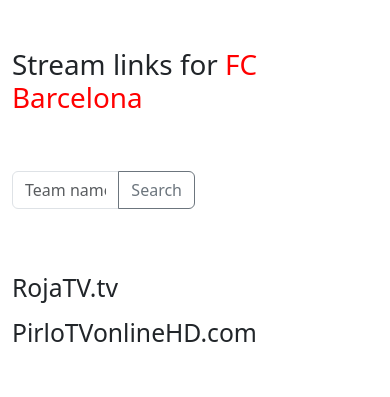
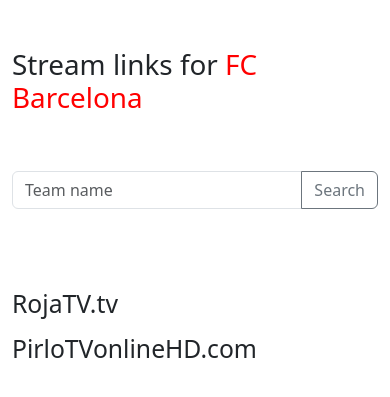
Before and after one commit to shnrz/FootballMatches, a Flask app: page / in a window 390 px wide. Shown: the top 397 px of the page. Run offline with Flask 2, Linux system fonts and the light colour scheme; data that the repository does not hold is empty.

Commit message:
Tweaked column width responsiveness

```diff
--- a/templates/links_page.html
+++ b/templates/links_page.html
@@ -11,12 +11,16 @@
 <body>
    <div class="container py-5">
       <h1>Stream links for <span style="color: red;">{{team}}</span></h1>
-      <form action="/search" method="post">
-         <div class="input-group mb-3 py-5 w-50">
-            <input type="text" class="form-control" placeholder="Team name" aria-label="Team name" aria-describedby="button-addon2" name="team-name" id="team-name">
-            <button class="btn btn-outline-secondary" type="button" id="btn-search">Search</button>
-          </div>
-      </form>
+      <div class="row">
+         <div class="col-sm-12 col-md-8 col-lg-6">
+            <form action="/search" method="post">
+               <div class="input-group mb-3 py-5">
+                  <input type="text" class="form-control" placeholder="Team name" aria-label="Team name" aria-describedby="button-addon2" name="team-name" id="team-name">
+                  <button class="btn btn-outline-secondary" type="button" id="btn-search">Search</button>
+                </div>
+            </form>
+         </div>
+      </div>
       <h2 class="mt-3">RojaTV.tv</h2>
       <ol>
          {% for link in rojatv_links %}
```
